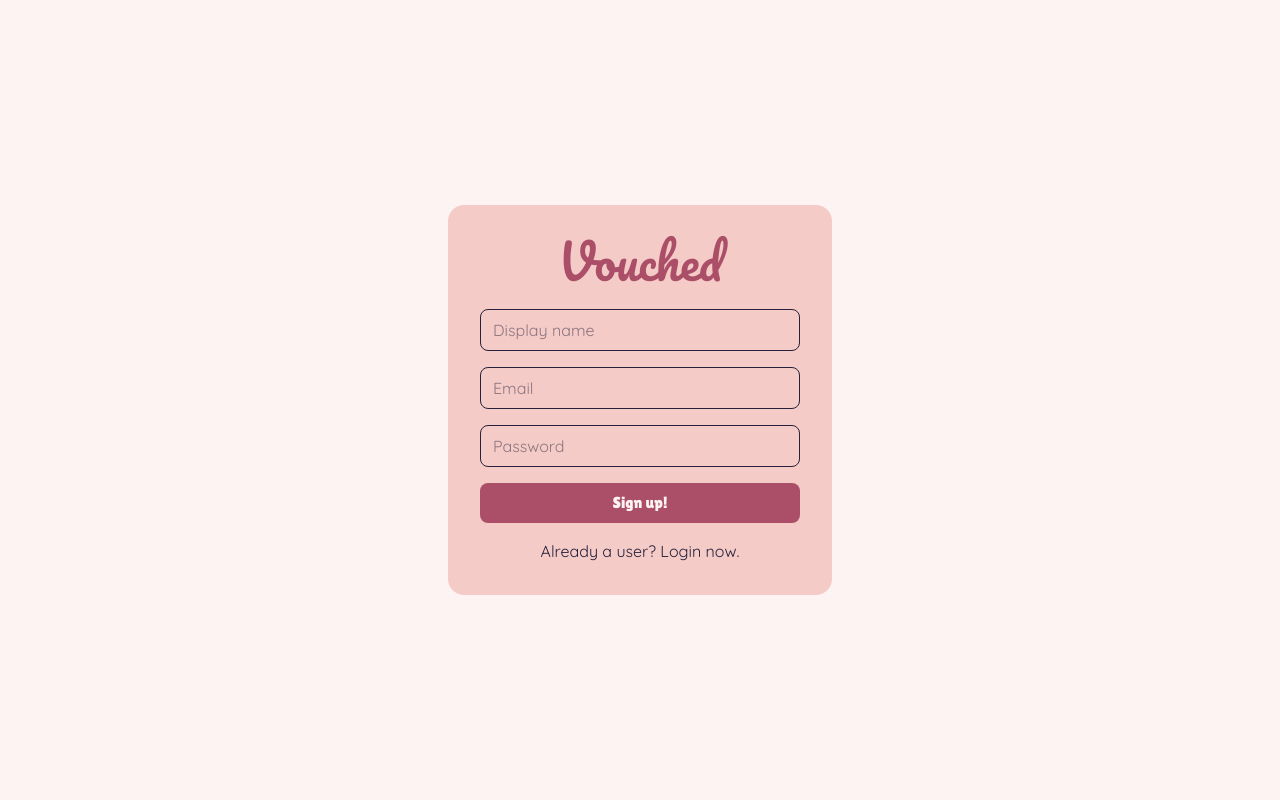
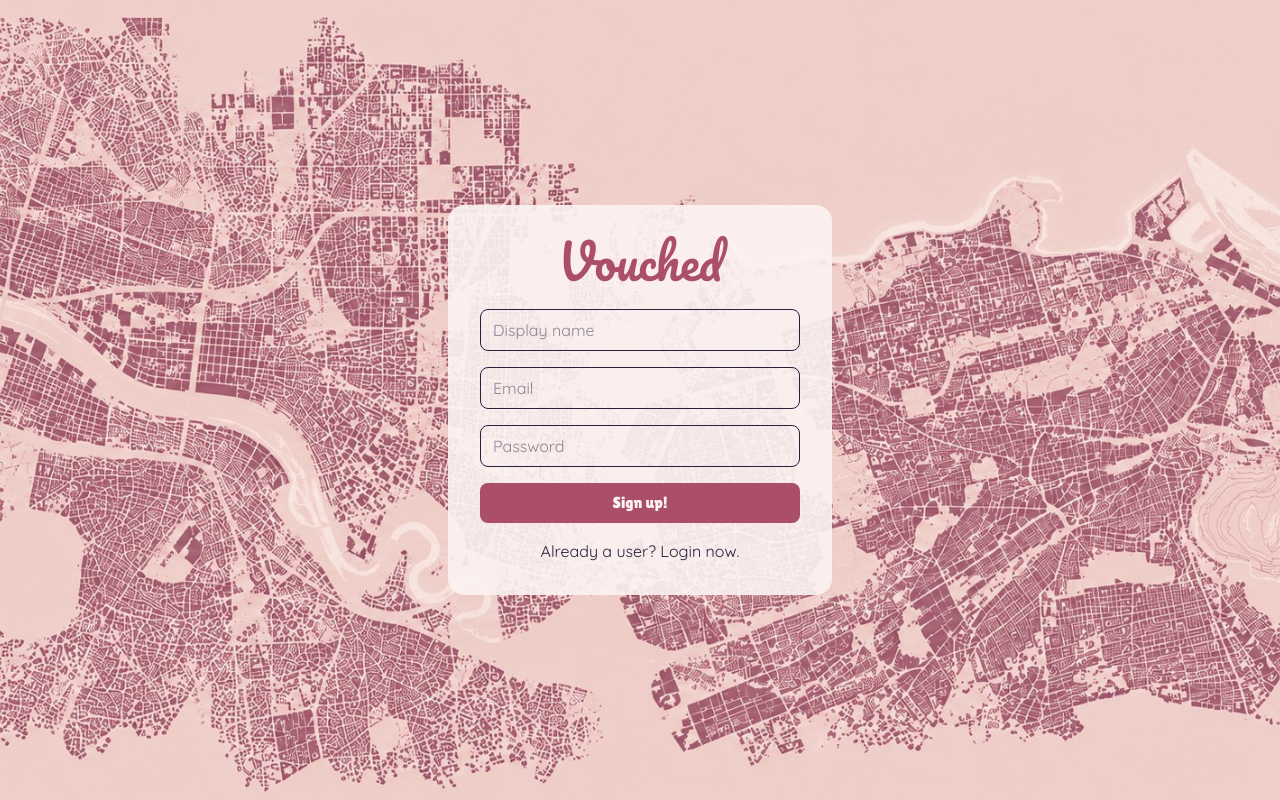
Before and after one commit to nrose19/vouched, a React (Vite) app in the folder vouched-ui/: page /register in a window 1280 px wide. Built offline with nearby package versions, Linux system fonts and the light colour scheme.

Commit message:
addtion of pages needed for remainder of front end development - empty pages currently

```diff
--- a/vouched-ui/src/pages/LoginPage.jsx
+++ b/vouched-ui/src/pages/LoginPage.jsx
@@ -2,7 +2,7 @@ import { useState } from "react";
 import { useNavigate } from "react-router-dom";
 import { loginUser } from "../api/auth";
 import { useAuth } from "../context/AuthContext";
-import loginBg from "../assets/dual_city_bg_image.jpg";
+import loginBg from "../assets/dual_city_bg.jpg";
 
 function LoginPage(){
     const navigate = useNavigate();
@@ -35,7 +35,7 @@ function LoginPage(){
     return(
     <div className="min-h-screen bg-cover bg-center bg-no-repeat" style={{ backgroundImage: `url(${loginBg})`}}>
         <div className="min-h-screen flex items-center justify-center">
-            <div className="bg-paper rounded-2xl p-8 w-full max-w-sm">
+            <div className="bg-paper-light/90 rounded-2xl p-8 w-full max-w-sm">
                 <h1 className="text-rosewood font-logo text-5xl text-center mb-6">Vouched</h1>
 
                 <form onSubmit={handleSubmit} className="flex flex-col gap-4">
--- a/vouched-ui/src/pages/RegisterPage.jsx
+++ b/vouched-ui/src/pages/RegisterPage.jsx
@@ -2,6 +2,7 @@ import { useState } from "react";
 import { useNavigate } from "react-router-dom";
 import { registerUser } from "../api/auth";
 import { useAuth } from "../context/AuthContext";
+import registerBg from "../assets/dual_city_bg.jpg";
 
 function RegisterPage(){
     const navigate = useNavigate();
@@ -37,8 +38,9 @@ function RegisterPage(){
 
 
     return(
-        <div className="min-h-screen flex items-center justify-center bg-paper-light">
-            <div className="bg-paper rounded-2xl p-8 w-full max-w-sm">
+        <div className="min-h-screen bg-cover bg-center bg-no-repeat" style={{ backgroundImage: `url(${registerBg})`}}>
+            <div className="min-h-screen flex items-center justify-center">
+                <div className="bg-paper-light/90 rounded-2xl p-8 w-full max-w-sm">
                     <h1 className="text-rosewood font-logo text-5xl text-center mb-6">Vouched</h1>
 
                     <form onSubmit={handleSubmit} className="flex flex-col gap-4">
@@ -77,6 +79,7 @@ function RegisterPage(){
                     </form>
                 </div>
             </div>
+        </div>
     );
 }
 
--- a/vouched-ui/src/routes/Layout.jsx
+++ b/vouched-ui/src/routes/Layout.jsx
@@ -2,6 +2,10 @@ import { NavLink, Outlet } from "react-router-dom";
 
 const navItems = [
     {to: "/", lab: "Home"},
+    {to: "/explore", lab: "Explore"},
+    {to: "/friends", lab: "Friends"},
+    {to: "/profile", lab: "Profile"},
+    {to: "/add", lab: "Add"},
 ];
 
 function Layout(){
```
Also changed, not shown: vouched-ui/src/assets/dual_city_bg.jpg (added), vouched-ui/src/assets/dual_coloured_bg.jpg (added), vouched-ui/src/pages/Add.jsx (added), vouched-ui/src/pages/Explore.jsx (added), vouched-ui/src/pages/Friends.jsx (added), vouched-ui/src/pages/Profile.jsx (added). Lines whose indentation alone changed are shown as unchanged.
